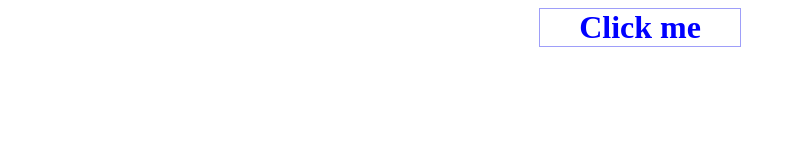
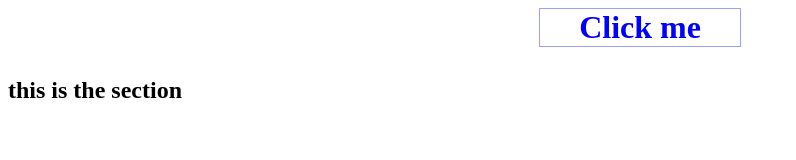
Before and after one commit to helenpalishchuk/website, a plain HTML site: page index.html in a window 1280 px wide. Shown: the whole page, without its empty margins (0-796 px from the left). Drawn offline with Linux system fonts and the light colour scheme.

Commit message:
Update index.html
new h2 added

```diff
--- a/index.html
+++ b/index.html
@@ -8,6 +8,7 @@
 </head>
 <body>
    <h1 onclick="displayMessage()">Click me</h1>
+   <h2>this is the section</h2>
    <div id="message"></div>
    <script src="./js/index.js"></script>
 </body>
```
